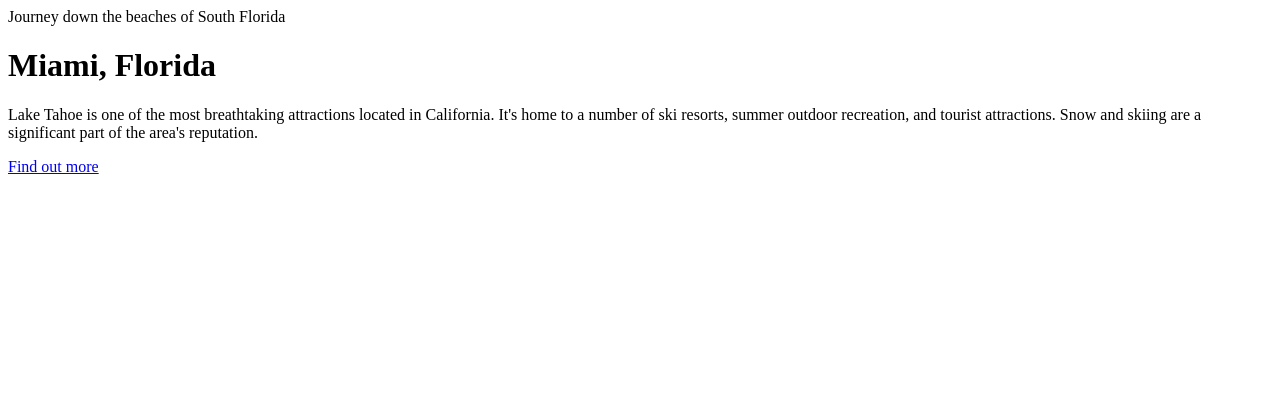
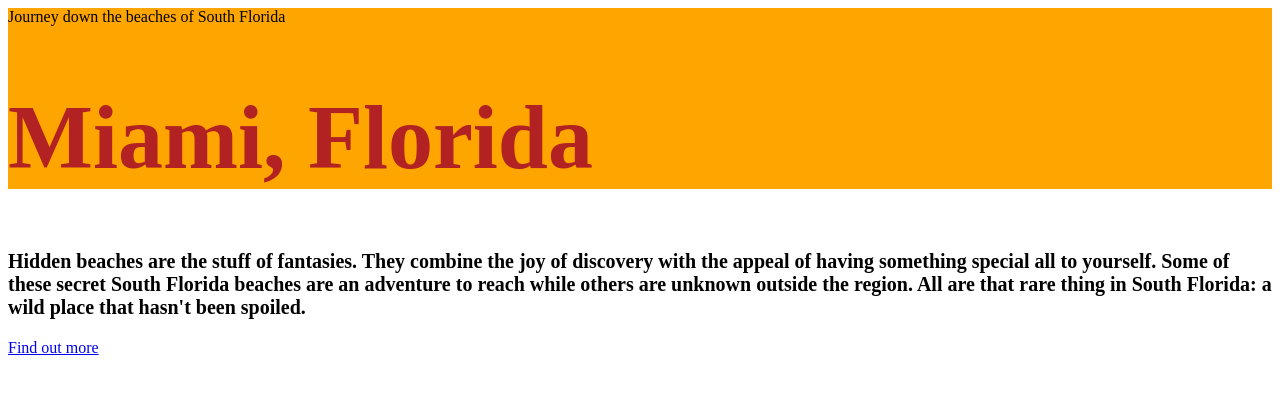
Before and after one commit to jphoeckele/CSS_Basics, a plain HTML site: page index.html in a window 1280 px wide. Drawn offline with Linux system fonts and the light colour scheme.

Commit message:
added basic Miami info to site, and modified css stylesheet folders

```diff
--- a/index.html
+++ b/index.html
@@ -2,6 +2,21 @@
 <html>
   <head>
     <title>Miami</title>
+    <style>
+    p {
+      font-size: 20px;
+      font-weight: bold;
+    }
+
+    h1 {
+      font-size: 90px;
+      color: firebrick;
+    }
+
+    header {
+      background-color: orange;
+    }
+    </style>
   </head>
   <body>
     <header>
@@ -9,7 +24,7 @@
       <h1>Miami, Florida</h1>
     </header>
     <p>
-      Lake Tahoe is one of the most breathtaking attractions located in California. It's home to a number of ski resorts, summer outdoor recreation, and tourist attractions. Snow and skiing are a significant part of the area's reputation.
+     Hidden beaches are the stuff of fantasies. They combine the joy of discovery with the appeal of having something special all to yourself. Some of these secret South Florida beaches are an adventure to reach while others are unknown outside the region. All are that rare thing in South Florida: a wild place that hasn't been spoiled.
     </p>
     <a href="#">Find out more</a>
   </body>
```
